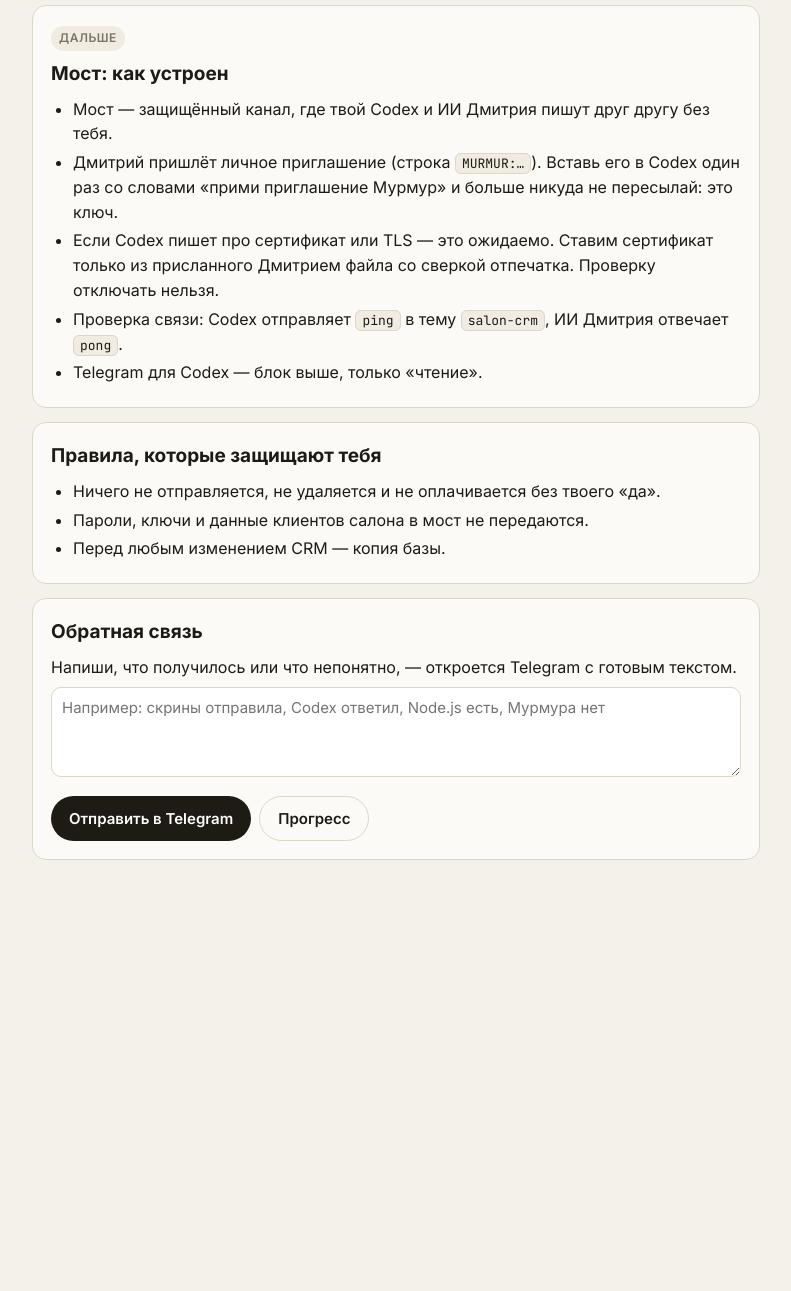
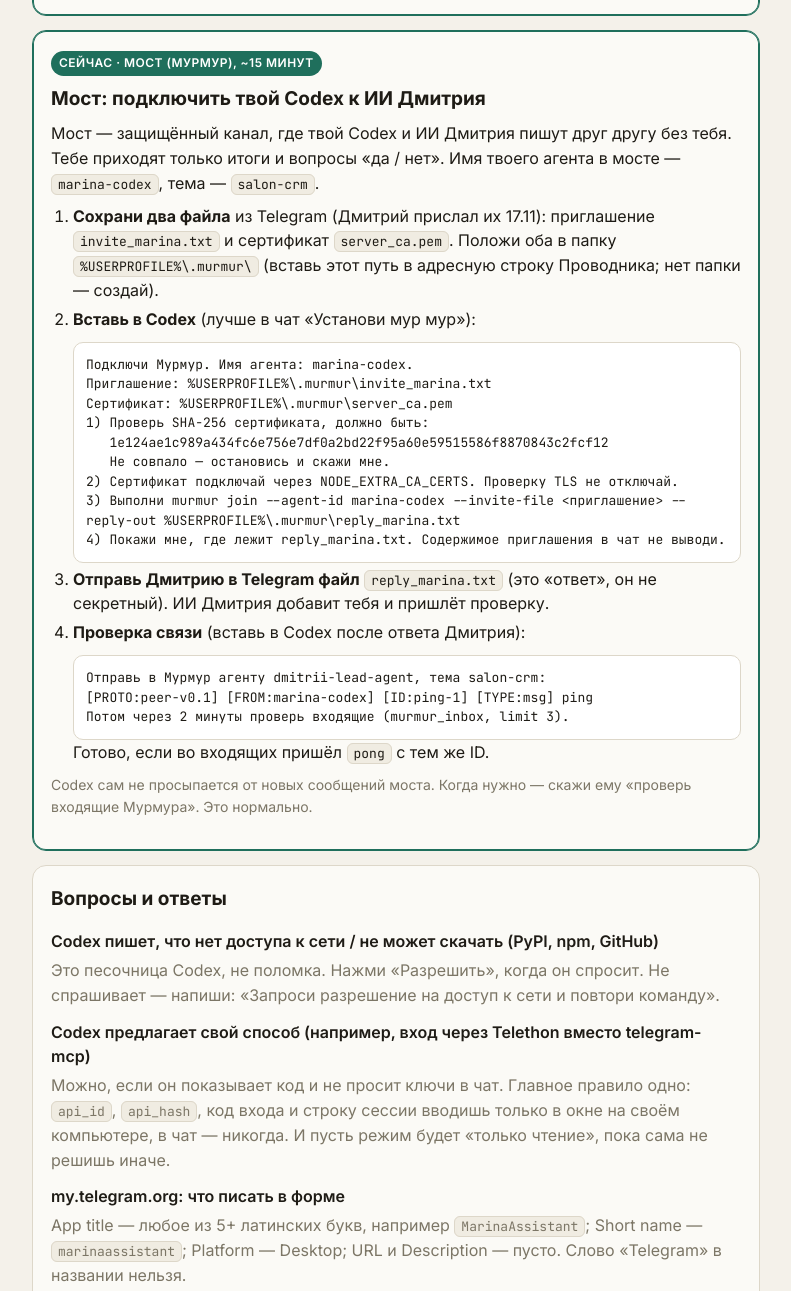
Before and after one commit to vasilevdasfo/agents-start, a plain HTML site: page index.html in a window 1280 px wide. Shown: the part 3198-4489 px from the top of the page, without its empty margins (244-1035 px from the left). Before the commit the page ends 4136 px from the top, so only its background shows below. Drawn offline with Linux system fonts and the light colour scheme.

Commit message:
A-761: Murmur steps (files), FAQ

```diff
--- a/index.html
+++ b/index.html
@@ -41,6 +41,7 @@ table{width:100%;border-collapse:collapse;font-size:15px}
 td{border-top:1px solid var(--line);padding:8px 6px;vertical-align:top}
 td:first-child{white-space:nowrap;color:var(--muted);width:1%}
 textarea{width:100%;min-height:90px;border:1px solid var(--line);border-radius:10px;padding:10px;font:15px Inter,sans-serif;background:#fff;color:var(--text)}
+.faq dt{font-weight:600;margin-top:12px}.faq dd{margin:4px 0 0 0;color:var(--muted,#7c7666)}
 </style>
 </head>
 <body>
@@ -125,7 +126,7 @@ textarea{width:100%;min-height:90px;border:1px solid var(--line);border-radius:1
     <p style="margin:0">Зачем: Codex будет читать нужные чаты текстом, а не через скриншоты экрана — дешевле и без ошибок окон. Подключение через открытую программу <code>telegram-mcp</code> (библиотека Telethon). Режим — <b>только чтение</b>: отправлять от твоего имени Codex не сможет.</p>
     <p class="note"><b>Правила:</b> ключи (<code>api_id</code>, <code>api_hash</code>) и «строка сессии» — только в файле <code>.env</code> на твоём компьютере. Никому не присылать, ни в чат, ни Дмитрию. Строка сессии = ключ от твоего Telegram. Если утекла: Telegram → Настройки → Устройства → завершить сеанс.</p>
     <ol>
-      <li><b>Ключи.</b> Открой <a href="https://my.telegram.org" target="_blank" rel="noopener">my.telegram.org</a> → вход по номеру → <i>API development tools</i> → App title <code>MarinaWork</code>, Short name <code>marinawork</code> → Create. Вкладку не закрывай.</li>
+      <li><b>Ключи.</b> Открой <a href="https://my.telegram.org" target="_blank" rel="noopener">my.telegram.org</a> → вход по номеру → <i>API development tools</i> → App title <code>MarinaAssistant</code>, Short name <code>marinaassistant</code>, Platform Desktop → Create. Вкладку не закрывай.</li>
       <li><b>Codex читает код</b> (вставь в Codex):
 <pre>Прочитай код github.com/chigwell/telegram-mcp (README, main.py, session_string_generator.py) и коротко объясни мне, что он делает и есть ли риски. Ничего не ставь.</pre></li>
       <li><b>Если ок — установка</b> (вставь в Codex):
@@ -152,16 +153,52 @@ uv run session_string_generator.py --phone</pre>
     <p class="note">Застряла на любом шаге — пришли Дмитрию текст ошибки целиком (не только скриншот). Можно сделать вместе на созвоне.</p>
   </section>
 
-  <section class="card" id="step4">
-    <span class="tag next">Дальше</span>
-    <h2>Мост: как устроен</h2>
-    <ul>
-      <li>Мост — защищённый канал, где твой Codex и ИИ Дмитрия пишут друг другу без тебя.</li>
-      <li>Дмитрий пришлёт личное приглашение (строка <code>MURMUR:…</code>). Вставь его в Codex один раз со словами «прими приглашение Мурмур» и больше никуда не пересылай: это ключ.</li>
-      <li>Если Codex пишет про сертификат или TLS — это ожидаемо. Ставим сертификат только из присланного Дмитрием файла со сверкой отпечатка. Проверку отключать нельзя.</li>
-      <li>Проверка связи: Codex отправляет <code>ping</code> в тему <code>salon-crm</code>, ИИ Дмитрия отвечает <code>pong</code>.</li>
-      <li>Telegram для Codex — блок выше, только «чтение».</li>
-    </ul>
+  <section class="card now" id="step4">
+    <span class="tag now">Сейчас · Мост (Мурмур), ~15 минут</span>
+    <h2>Мост: подключить твой Codex к ИИ Дмитрия</h2>
+    <p style="margin:0">Мост — защищённый канал, где твой Codex и ИИ Дмитрия пишут друг другу без тебя. Тебе приходят только итоги и вопросы «да / нет». Имя твоего агента в мосте — <code>marina-codex</code>, тема — <code>salon-crm</code>.</p>
+    <ol>
+      <li><b>Сохрани два файла</b> из Telegram (Дмитрий прислал их 17.11): приглашение <code>invite_marina.txt</code> и сертификат <code>server_ca.pem</code>. Положи оба в папку <code>%USERPROFILE%\.murmur\</code> (вставь этот путь в адресную строку Проводника; нет папки — создай).</li>
+      <li><b>Вставь в Codex</b> (лучше в чат «Установи мур мур»):
+<pre>Подключи Мурмур. Имя агента: marina-codex.
+Приглашение: %USERPROFILE%\.murmur\invite_marina.txt
+Сертификат: %USERPROFILE%\.murmur\server_ca.pem
+1) Проверь SHA-256 сертификата, должно быть:
+   1e124ae1c989a434fc6e756e7df0a2bd22f95a60e59515586f8870843c2fcf12
+   Не совпало — остановись и скажи мне.
+2) Сертификат подключай через NODE_EXTRA_CA_CERTS. Проверку TLS не отключай.
+3) Выполни murmur join --agent-id marina-codex --invite-file <приглашение> --reply-out %USERPROFILE%\.murmur\reply_marina.txt
+4) Покажи мне, где лежит reply_marina.txt. Содержимое приглашения в чат не выводи.</pre></li>
+      <li><b>Отправь Дмитрию в Telegram файл</b> <code>reply_marina.txt</code> (это «ответ», он не секретный). ИИ Дмитрия добавит тебя и пришлёт проверку.</li>
+      <li><b>Проверка связи</b> (вставь в Codex после ответа Дмитрия):
+<pre>Отправь в Мурмур агенту dmitrii-lead-agent, тема salon-crm:
+[PROTO:peer-v0.1] [FROM:marina-codex] [ID:ping-1] [TYPE:msg] ping
+Потом через 2 минуты проверь входящие (murmur_inbox, limit 3).</pre>
+        Готово, если во входящих пришёл <code>pong</code> с тем же ID.</li>
+    </ol>
+    <p class="note">Codex сам не просыпается от новых сообщений моста. Когда нужно — скажи ему «проверь входящие Мурмура». Это нормально.</p>
+  </section>
+
+  <section class="card" id="faq">
+    <h2>Вопросы и ответы</h2>
+    <dl class="faq">
+      <dt>Codex пишет, что нет доступа к сети / не может скачать (PyPI, npm, GitHub)</dt>
+      <dd>Это песочница Codex, не поломка. Нажми «Разрешить», когда он спросит. Не спрашивает — напиши: «Запроси разрешение на доступ к сети и повтори команду».</dd>
+      <dt>Codex предлагает свой способ (например, вход через Telethon вместо telegram-mcp)</dt>
+      <dd>Можно, если он показывает код и не просит ключи в чат. Главное правило одно: <code>api_id</code>, <code>api_hash</code>, код входа и строку сессии вводишь только в окне на своём компьютере, в чат — никогда. И пусть режим будет «только чтение», пока сама не решишь иначе.</dd>
+      <dt>my.telegram.org: что писать в форме</dt>
+      <dd>App title — любое из 5+ латинских букв, например <code>MarinaAssistant</code>; Short name — <code>marinaassistant</code>; Platform — Desktop; URL и Description — пусто. Слово «Telegram» в названии нельзя.</dd>
+      <dt>Ошибка про сертификат, TLS, «self-signed», «unable to verify»</dt>
+      <dd>Значит, Codex не видит файл <code>server_ca.pem</code>. Скажи: «Подключи сертификат через NODE_EXTRA_CA_CERTS, путь …, и перезапусти». Отключать проверку нельзя.</dd>
+      <dt>После установки Codex «не видит» новый инструмент</dt>
+      <dd>Закрой Codex полностью (значок у часов → правой кнопкой → Выход) и открой снова. Новые подключения подхватываются только после перезапуска.</dd>
+      <dt>Что можно присылать Дмитрию, а что нет</dt>
+      <dd>Можно: скриншоты, текст ошибок целиком, файл <code>reply_marina.txt</code>. Нельзя: ключи, пароли, коды, строку сессии, файл приглашения обратно, данные клиентов салона.</dd>
+      <dt>Кто мне отвечает в Telegram</dt>
+      <dd>Дмитрий и его ИИ (подпись «— ✍️ ИИ»). ИИ отвечает быстро и коротко: «получил, отвечу до …», ссылка на нужный блок, следующий шаг. Всё по существу, деньги и созвоны — сам Дмитрий.</dd>
+      <dt>Сломала / сделала не так</dt>
+      <dd>Ничего страшного: всё, что мы ставим, откатывается. Пришли текст ошибки целиком — разберём, или сделаем вместе на созвоне.</dd>
+    </dl>
   </section>
 
   <section class="card" id="rules">
```
